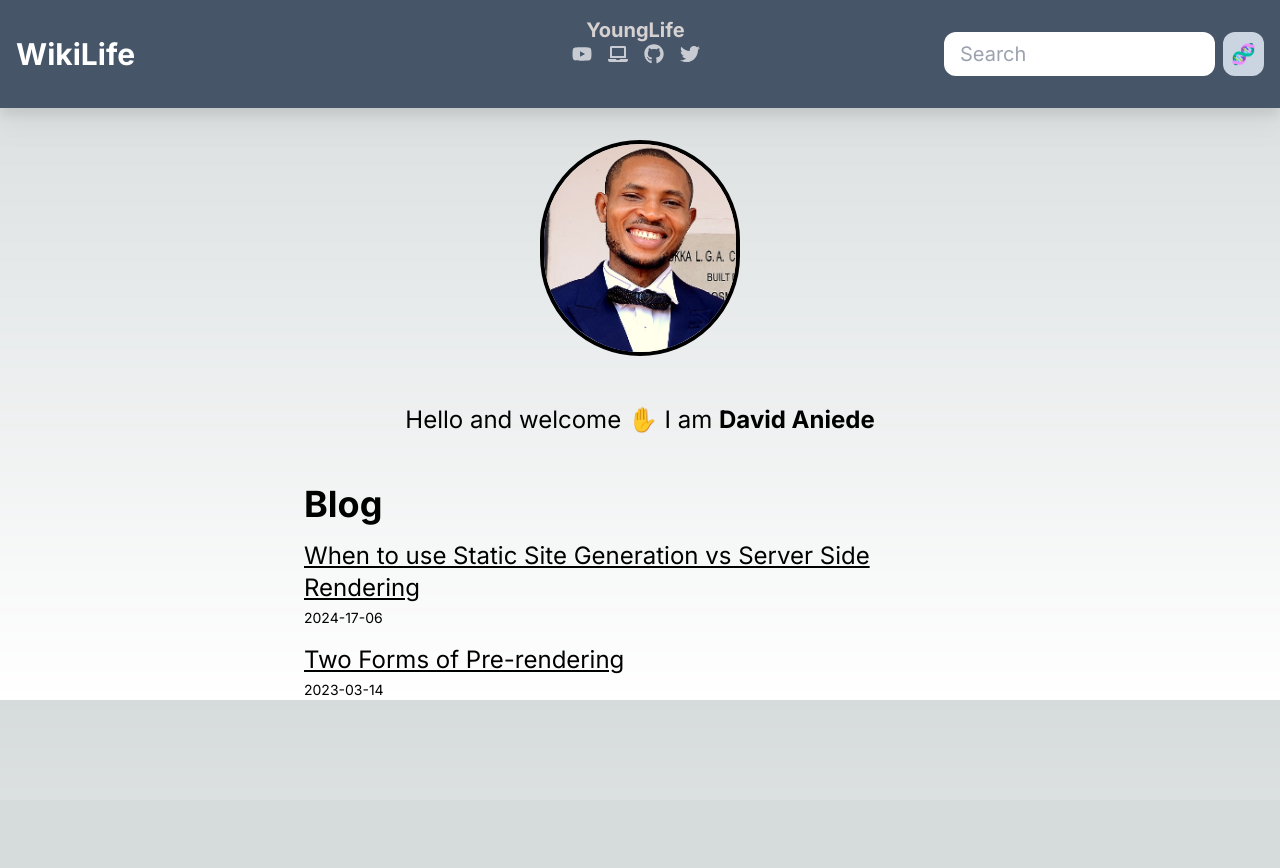
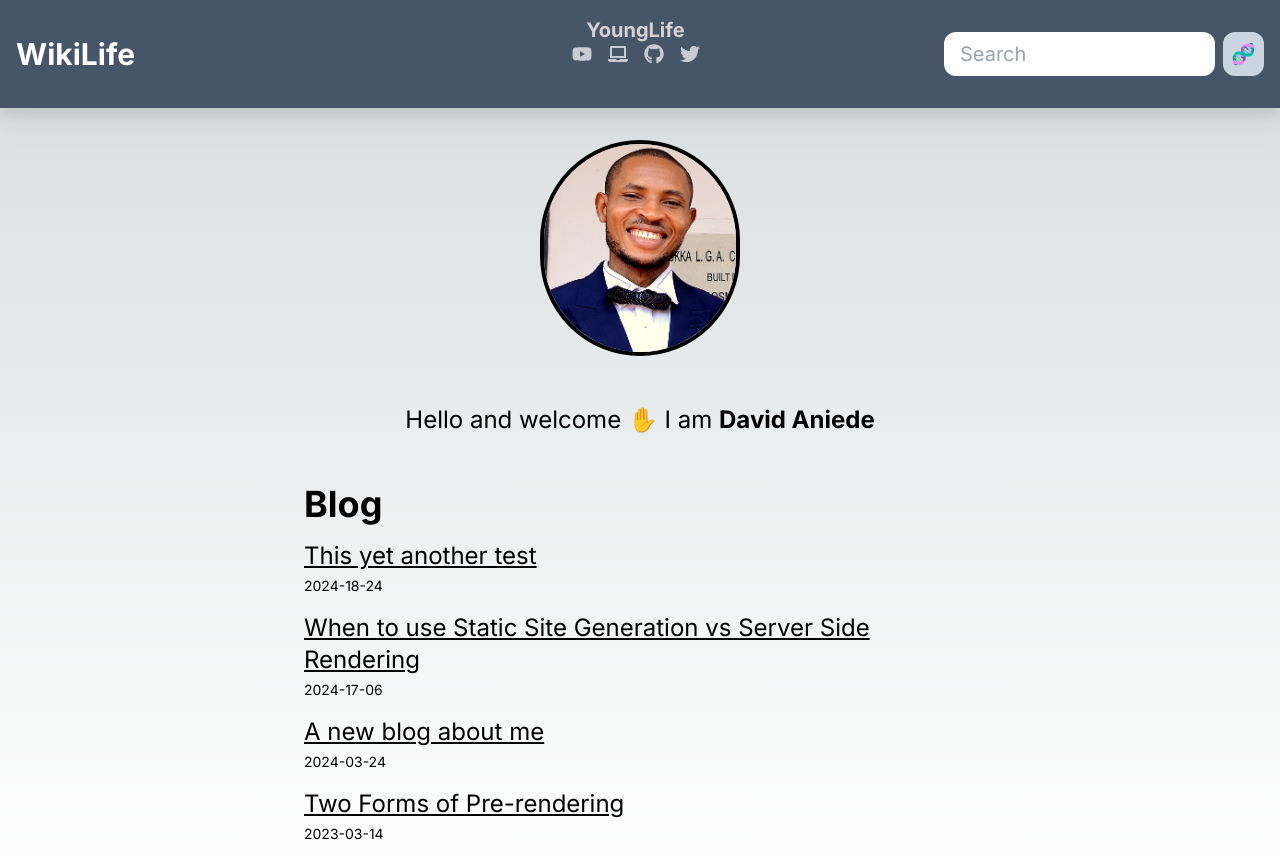
Before and after one commit to Ikendu/nextApp, a Next.js app: page /aboutlife in a window 1280 px wide. Before the commit the page ends 800 px from the top, so only its background shows below. Built offline with nearby package versions, Linux system fonts and the light colour scheme.

Commit message:
Note: generate secret token

```diff
--- a/app/aboutlife/component/Post.tsx
+++ b/app/aboutlife/component/Post.tsx
@@ -4,7 +4,7 @@
 export default function Posts() {
   const posts = getSortedPostsData();
   return (
-    <section className="mt-6 mx-auto max-w-2xl">
+    <section className="my-6 mx-auto max-w-2xl">
       <h2 className="text-4xl font-bold">Blog</h2>
       <ul className="w-full">
         {posts.map((post) => (
--- a/app/aboutlife/page.tsx
+++ b/app/aboutlife/page.tsx
@@ -1,4 +1,7 @@
 import Posts from "./component/Post";
+
+// [optional but important] revalidation for better CEO
+export const revalidate = 10;
 
 export default function page() {
   return (
@@ -9,7 +12,7 @@
           I am <span className="font-bold">David Aniede</span>
         </span>
       </p>
-      <Posts/>
+      <Posts />
     </main>
   );
 }
--- /dev/null
+++ b/blogposts/latest-news.md
@@ -0,0 +1,11 @@
+---
+title: "This yet another test"
+date: "2024-18-24"
+---
+
+Next.js has two forms of pre-rendering: **Static Generation** and **Server-side Rendering**. The difference is in **when** it generates the HTML for a page.
+
+- **Static Generation** is the pre-rendering method that generates the HTML at **build time**. The pre-rendering HTML is then _reused_ on each request.
+- **Server-side Rendering** is the pre-rendering method that generates the HTML on **each request**.\*:
+
+Importantly, Next.js lets you **choose** which pre-rendering form to use for each page. You can create a "hybrid" Next.js app by using Static eneration for most pages and using Server-side Rendering for others.
--- /dev/null
+++ b/blogposts/new blog.md
@@ -0,0 +1,11 @@
+---
+title: "A new blog about me"
+date: "2024-03-24"
+---
+
+Next.js has two forms of pre-rendering: **Static Generation** and **Server-side Rendering**. The difference is in **when** it generates the HTML for a page.
+
+- **Static Generation** is the pre-rendering method that generates the HTML at **build time**. The pre-rendering HTML is then _reused_ on each request.
+- **Server-side Rendering** is the pre-rendering method that generates the HTML on **each request**.\*:
+
+Importantly, Next.js lets you **choose** which pre-rendering form to use for each page. You can create a "hybrid" Next.js app by using Static eneration for most pages and using Server-side Rendering for others.
```
Also changed, not shown: Next Note.txt.
